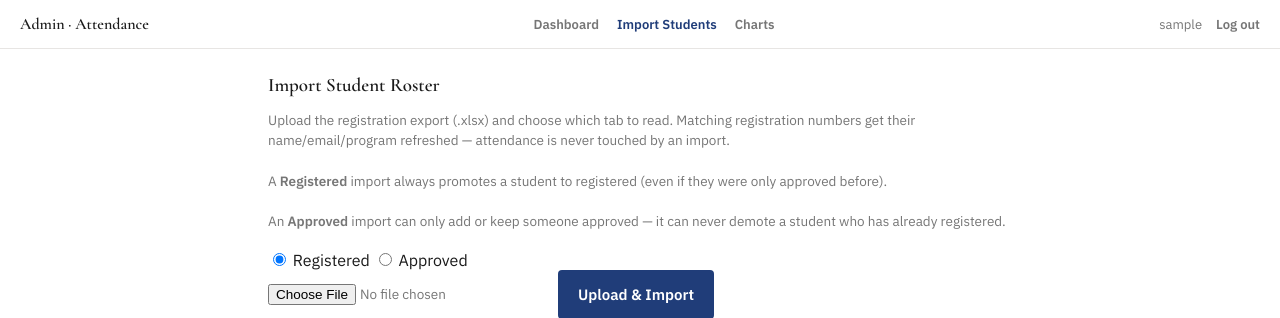
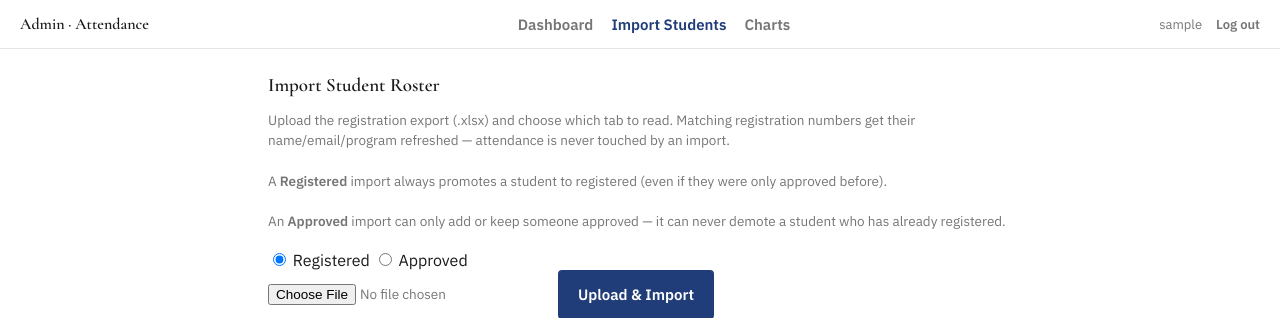
Before and after one commit to eamalindu/graduation, a PHP site: page /admin/import.php in a window 1280 px wide. Shown: the top 318 px of the page. Run offline with PHP 8.4, Linux system fonts and the light colour scheme; the visitor is signed in with stand-in values (Sample User, id 1); a stand-in replaces the project's code that opens the database connection.

Commit message:
Update font sizes and styles in admin topbar and dropdown for improved readability

```diff
--- a/admin/assets/css/admin.css
+++ b/admin/assets/css/admin.css
@@ -42,7 +42,7 @@
 .admin-topbar__nav {
     display: flex;
     gap: 18px;
-    font-size: 13px;
+    font-size: 15px;
 }
 
 .admin-topbar__nav a {
@@ -53,6 +53,9 @@
 .admin-topbar__nav a:hover,
 .admin-topbar__nav a.is-active {
     color: var(--accent);
+}
+.is-active {
+    color: var(--accent)!important;
 }
 
 .admin-topbar__user {
@@ -174,7 +177,7 @@
 
 .dropdown-toggle {
     font-family: var(--font-body);
-    font-size: 13px;
+    font-size: 15px;
     font-weight: 600;
     color: var(--ink-muted);
     background: none;
@@ -211,14 +214,14 @@
 .dropdown-item {
     display: block;
     padding: 8px 10px;
-    font-size: 13.5px;
+    font-size: 14.5px;
     color: var(--ink);
     text-decoration: none;
     border-radius: 4px;
 }
 
 .dropdown-item:hover {
-    background: var(--accent-pale);
+    background: #f5f5f5;
     color: var(--accent-dark);
 }
 
```
